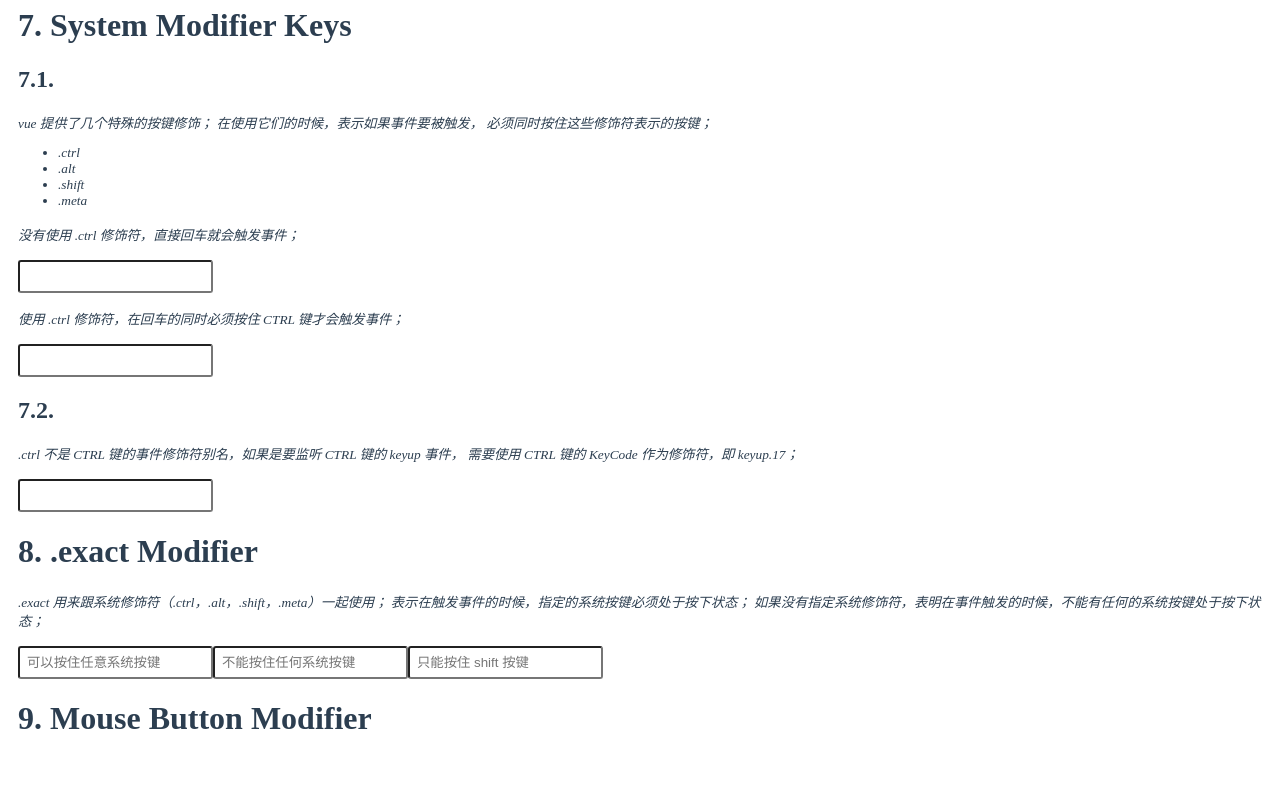
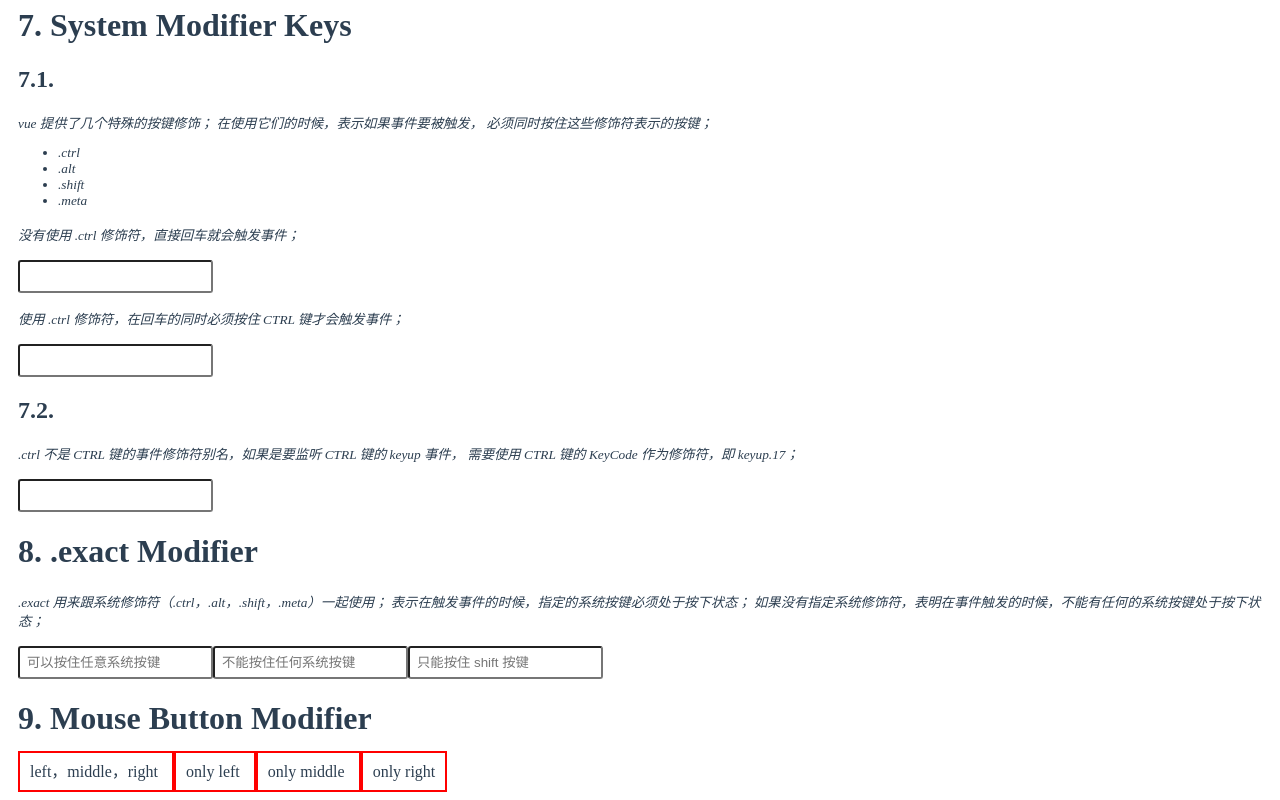
Before and after one commit to luotaoyeah/learning-vue, a Vue app: page /#/guide/event-handling in a window 1280 px wide. Shown: the part 3517-4317 px from the top of the page. Before the commit the page ends 4293 px from the top, so only its background shows below. Built offline with nearby package versions, Linux system fonts and the light colour scheme.

Commit message:
event handling: mouse button modifier

```diff
--- a/src/doc/guide/event-handling/event-mouse-button-modifier.vue
+++ b/src/doc/guide/event-handling/event-mouse-button-modifier.vue
@@ -1,5 +1,36 @@
 <template>
   <div><h1>9. Mouse Button Modifier</h1>
+    <p>
+      <small>
+        <i>
+
+        </i>
+      </small>
+    </p>
+    <span
+      style="border: 2px solid red;padding: 10px;"
+      v-on:click="handleClick"
+    >
+      left，middle，right
+    </span>
+    <span
+      style="border: 2px solid red;padding: 10px;"
+      v-on:click.left="handleClick"
+    >
+      only left
+    </span>
+    <span
+      style="border: 2px solid red;padding: 10px;"
+      v-on:click.middle="handleClick"
+    >
+      only middle
+    </span>
+    <span
+      style="border: 2px solid red;padding: 10px;"
+      v-on:click.right="handleClick"
+    >
+      only right
+    </span>
   </div>
 </template>
 <script>
@@ -7,7 +38,13 @@ export default {
   data() {
     return {};
   },
-  methods: {}
+  methods: {
+    handleClick(e) {
+      if (e) {
+        alert(e.target.tagName);
+      }
+    }
+  }
 };
 </script>
 <style scoped>
```
